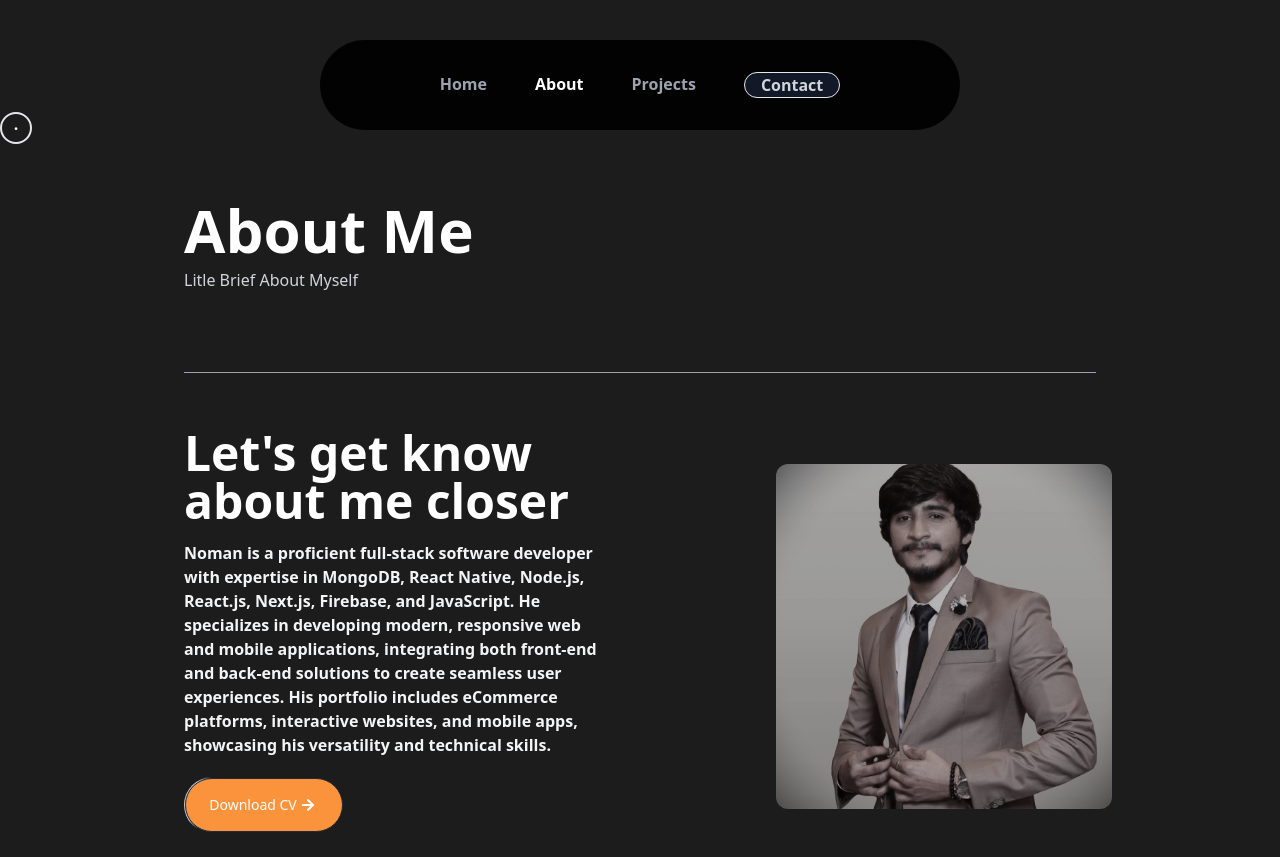
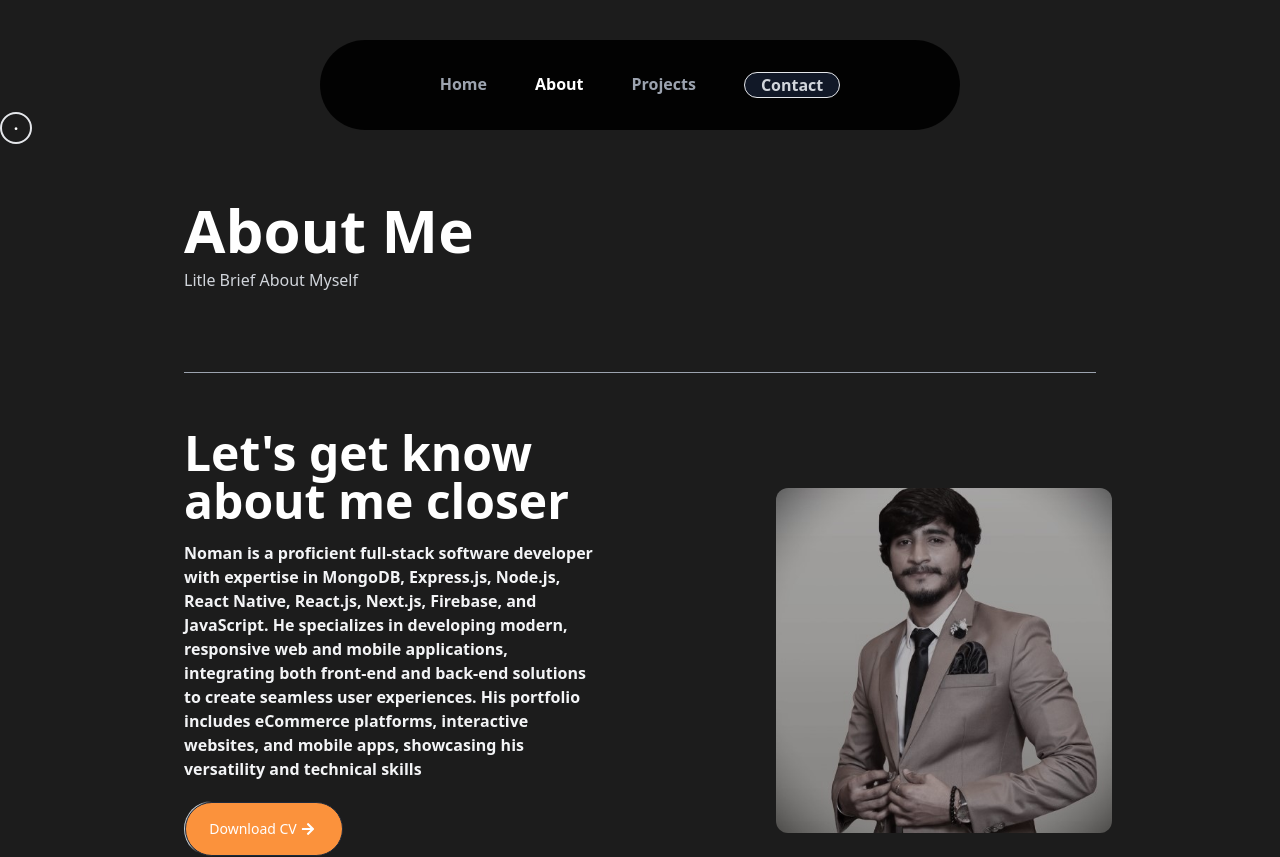
Before and after one commit to Nomanpervaiz/nextjs.portfolio, a Next.js app: page /about in a window 1280 px wide. Shown: the top 857 px of the page. Built offline with nearby package versions, Linux system fonts and the light colour scheme.

Commit message:
change of aout descriptin

```diff
--- a/src/app/about/page.jsx
+++ b/src/app/about/page.jsx
@@ -54,7 +54,7 @@ function About() {
               Let&apos;s get know <br /> about me closer
             </h2>
             <p className="text-gray-100 text-center sm:text-left md:text-left font-bold text-md md:px-0 lg:px-0 lg:text-base">
-            Noman is a proficient full-stack software developer with expertise in MongoDB, React Native, Node.js, React.js, Next.js, Firebase, and JavaScript. He specializes in developing modern, responsive web and mobile applications, integrating both front-end and back-end solutions to create seamless user experiences. His portfolio includes eCommerce platforms, interactive websites, and mobile apps, showcasing his versatility and technical skills.
+            Noman is a proficient full-stack software developer with expertise in MongoDB, Express.js, Node.js, React Native, React.js, Next.js, Firebase, and JavaScript. He specializes in developing modern, responsive web and mobile applications, integrating both front-end and back-end solutions to create seamless user experiences. His portfolio includes eCommerce platforms, interactive websites, and mobile apps, showcasing his versatility and technical skills
             </p>
             <div className="mt-5 flex justify-center lg:justify-start">
          <CvButton/>
--- a/src/components/AboutSection.jsx
+++ b/src/components/AboutSection.jsx
@@ -28,7 +28,7 @@ function AboutSection() {
           Noman is a full-stack software developer specializing in modern,
           responsive web applications. His portfolio showcases a variety of
           projects, including eCommerce platforms and interactive websites.
-          Proficient in React.js, Next.js, and Firebase, Noman effectively
+          Proficient in React.js, Next.js, , Node.js, , Firebase and MongoDB Noman effectively
           integrates front-end and back-end solutions to create seamless
           user experiences.
         </p>
```
